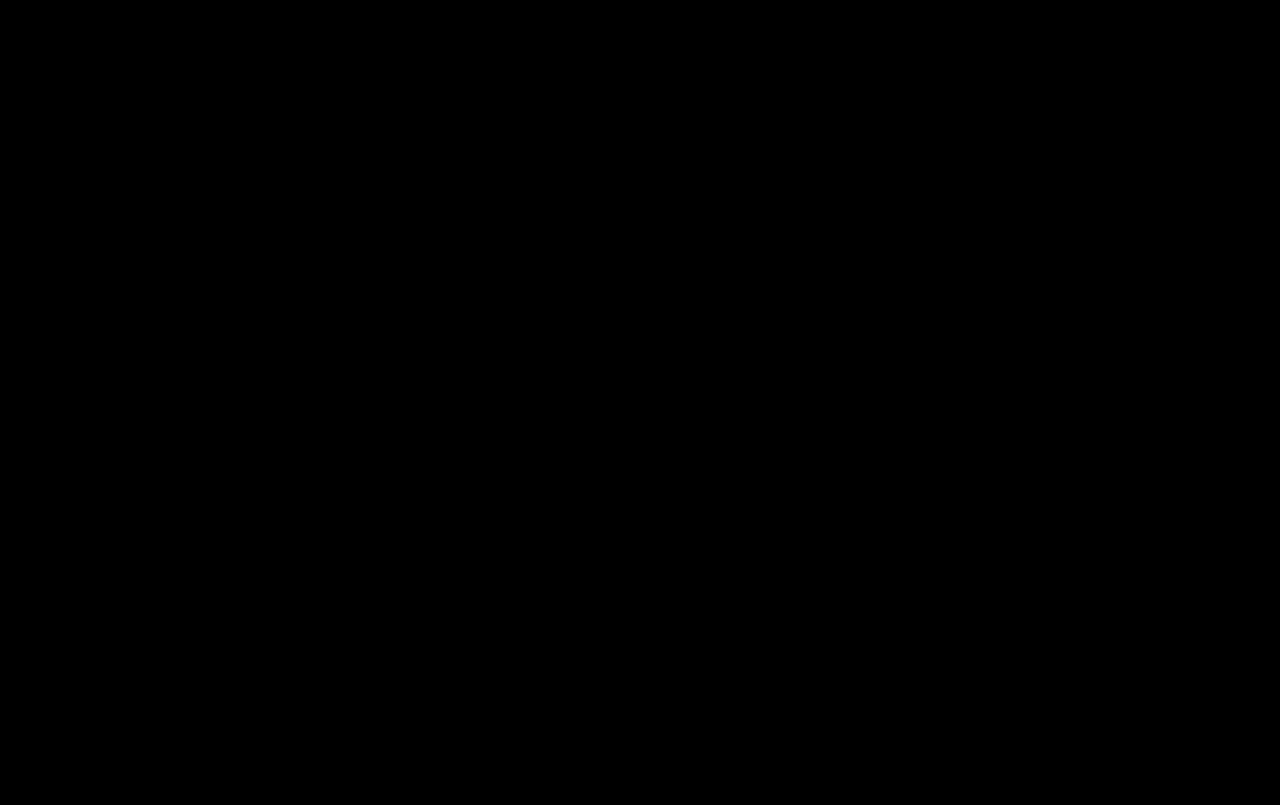
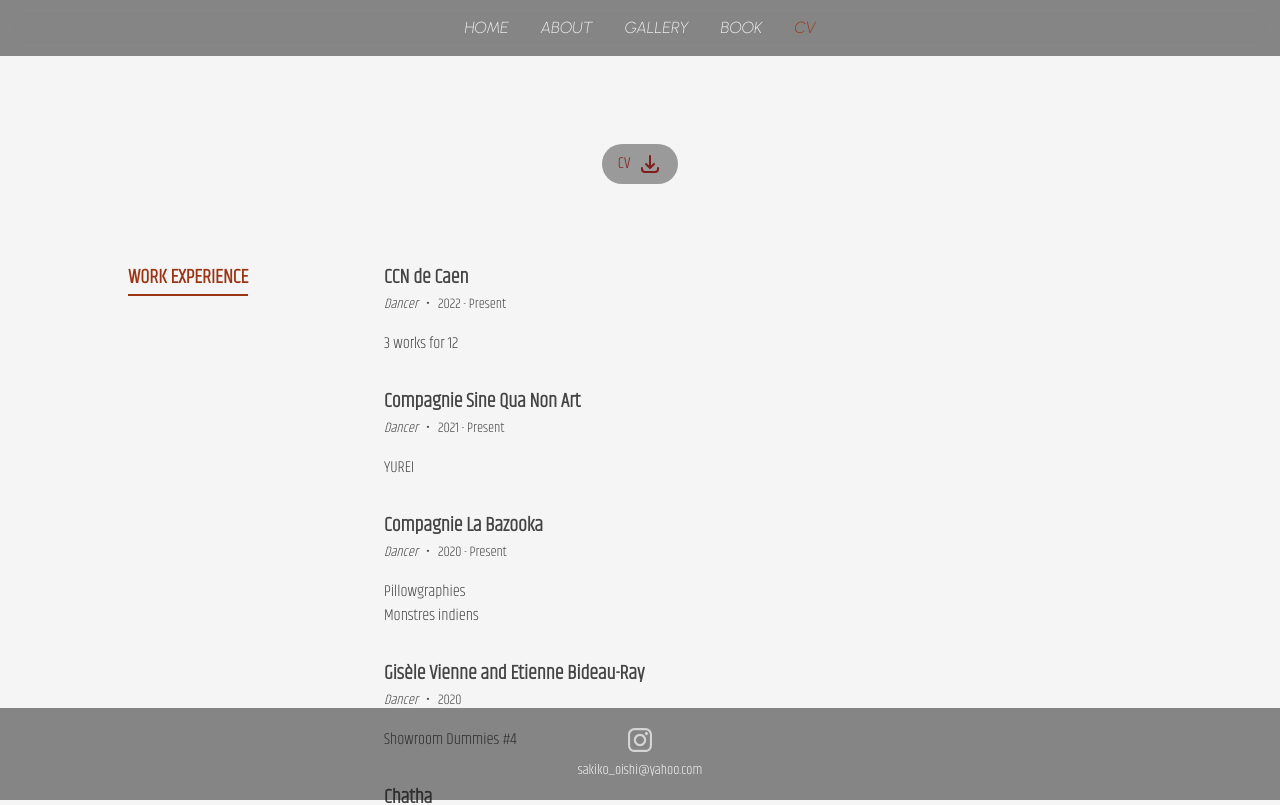
Before and after one commit to VivienIngrams/Sakiko, a Next.js app: page /cv in a window 1280 px wide. Before the commit this address had no page. Shown: the top 805 px of the page. Built offline with nearby package versions, Linux system fonts and the light colour scheme.

Commit message:
Change page names

```diff
--- a/src/components/Sections/Header.tsx
+++ b/src/components/Sections/Header.tsx
@@ -30,8 +30,8 @@ const Header: FC = memo(() => {
 export const DesktopNav: FC<{navSections: SectionId[]; currentSection: SectionId | null}> = memo(
   ({navSections, currentSection}) => {
     const baseClass =
-      '-m-1.5 p-1.5 rounded-md font-bold first-letter:uppercase hover:transition-colors hover:duration-300 focus:outline-none focus-visible:ring-2 focus-visible:ring-orange-500 sm:hover:text-orange-500 text-neutral-100';
-    const activeClass = classNames(baseClass, 'text-red-900');
+      '-m-1.5 p-1.5 rounded-md font-medium first-letter:uppercase hover:transition-colors hover:duration-300 focus:outline-none focus-visible:ring-2 focus-visible:ring-orange-500 sm:hover:text-orange-500 text-neutral-100';
+    const activeClass = classNames(baseClass, 'text-orange-800');
     const inactiveClass = classNames(baseClass, 'text-neutral-100');
     return (
       <header className="fixed top-0 z-50 hidden w-full bg-neutral-900/50 p-4 backdrop-blur sm:block" id={headerID}>
--- a/src/pages/CV/index.tsx
+++ b/src/pages/cv.tsx
@@ -1,10 +1,10 @@
 import classNames from 'classnames';
 import {FC, memo, PropsWithChildren} from 'react';
 
-import Section from '../../components/Layout/Section';
-import Footer from '../../components/Sections/Footer';
-import Header from '../../components/Sections/Header';
-import {education, experience, heroData, SectionId} from '../../data/data';
+import Section from '../components/Layout/Section';
+import Footer from '../components/Sections/Footer';
+import Header from '../components/Sections/Header';
+import {education, experience, heroData, SectionId} from '../data/data';
 
 const {actions} = heroData;
 
@@ -17,7 +17,7 @@ const CV: FC = memo(() => {
           {actions.map(({href, text, primary, Icon}) => (
             <a
               className={classNames(
-                'border-2bg-none bg-neutral-700/50 flex gap-x-2 rounded-full py-2 px-4 text-sm font-medium text-red-900 ring-offset-gray-700/80 hover:bg-neutral-400/50 focus:outline-none focus:ring-2 focus:ring-offset-2 sm:text-base',
+                'border-2bg-none flex gap-x-2 rounded-full bg-neutral-700/50 py-2 px-4 text-sm font-medium text-red-900 ring-offset-gray-700/80 hover:bg-neutral-400/50 focus:outline-none focus:ring-2 focus:ring-offset-2 sm:text-base',
                 primary ? 'border-gray-900 ring-gray-900' : 'border-red-900 ring-red-900',
               )}
               href={href}
@@ -65,7 +65,7 @@ const ResumeSection: FC<PropsWithChildren<{title: string}>> = memo(({title, chil
 ResumeSection.displayName = 'ResumeSection';
 
 // eslint-disable-next-line import/first
-import {TimelineItem} from '../../data/dataDef';
+import {TimelineItem} from '../data/dataDef';
 
 const TimelineItem: FC<{item: TimelineItem}> = memo(({item}) => {
   const {title, date, location, content} = item;
--- a/src/pages/index.tsx
+++ b/src/pages/index.tsx
@@ -33,7 +33,7 @@ const Home: FC = memo(() => {
               <h1 className="mt-5 font-urban text-4xl font-thin text-white sm:text-5xl lg:text-7xl">{name}</h1>
               {heroData.description}
 
-              <div className=" p-2 mt-5  max-w-screen-lg px-4 font-urban text-2xl font-thin text-white space-y-0  sm:text-3xl lg:px-0 lg:text-5xl">
+              <div className=" p-2 mt-5 capitalize max-w-screen-lg px-4 font-urban text-2xl font-thin text-white space-y-0  sm:text-3xl lg:px-0 lg:text-5xl">
                 {navSections.map((section: string) => (
                   <div className="p-4" key={section}>
                     <Link href={`/${section}`} >{section}</Link>
```
